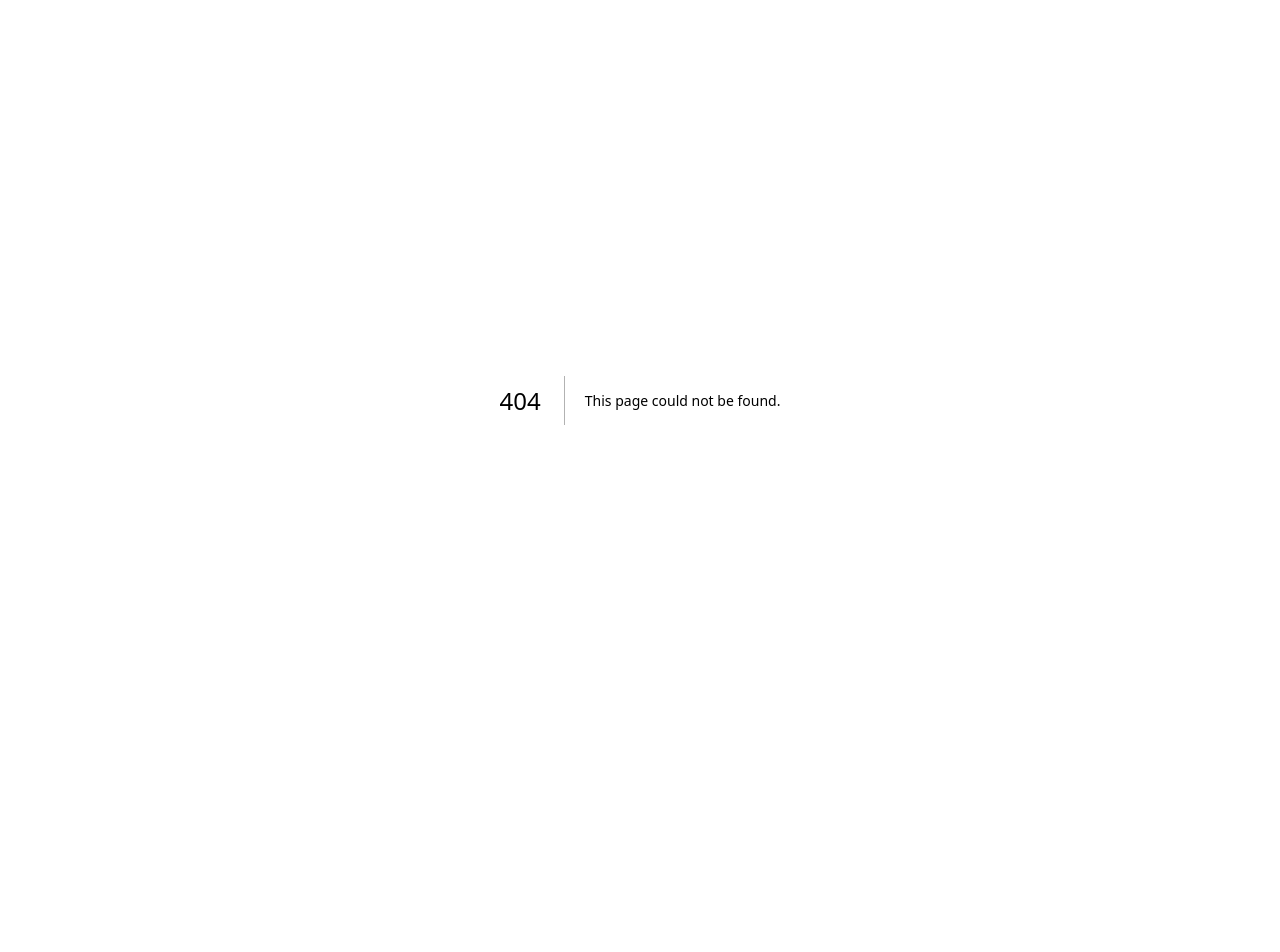
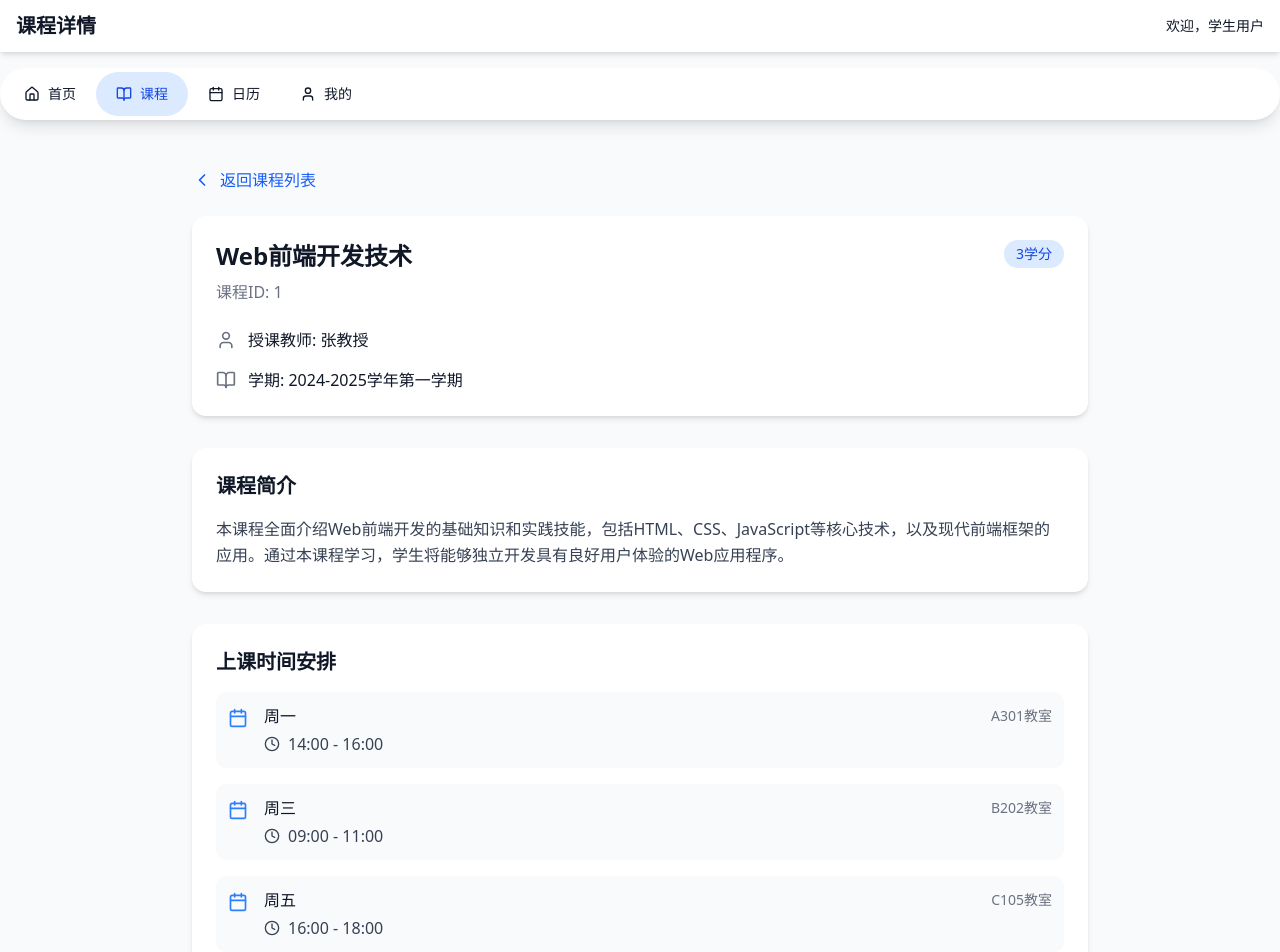
Before and after one commit to goliter/ClassSight, a Next.js app: page /home/student/courses/1 in a window 1280 px wide. Before the commit this address had no page. Shown: the top 952 px of the page. Before the commit the page ends 800 px from the top, so only its background shows below. Built offline with nearby package versions, Linux system fonts and the light colour scheme.

Commit message:
feat: 学生课程展示页面初步完成

```diff
--- /dev/null
+++ b/src/app/home/student/courses/[id]/page.tsx
@@ -0,0 +1,77 @@
+"use client";
+
+import React from "react";
+import { useRouter } from "next/navigation";
+import PageHeader from '@/components/PageHeader';
+import StudentNavigation from '@/components/StudentNavigation';
+import PageFooter from '@/components/PageFooter';
+import CourseHeader from '@/components/CourseHeader';
+import CourseDescription from '@/components/CourseDescription';
+import CourseSchedule from '@/components/CourseSchedule';
+import PerformanceSection from '@/components/PerformanceSection';
+
+interface CourseDetailPageProps {
+  params: {
+    id: string;
+  };
+}
+
+const CourseDetailPage: React.FC<CourseDetailPageProps> = ({ params }) => {
+  const router = useRouter();
+  const courseId = params.id;
+
+  // 模拟课程数据 - 实际项目中应从API获取
+  const courseData = {
+    id: courseId,
+    name: "Web前端开发技术",
+    teacher: "张教授",
+    description: "本课程全面介绍Web前端开发的基础知识和实践技能，包括HTML、CSS、JavaScript等核心技术，以及现代前端框架的应用。通过本课程学习，学生将能够独立开发具有良好用户体验的Web应用程序。",
+    schedule: [
+      { day: "周一", time: "14:00 - 16:00", location: "A301教室" },
+      { day: "周三", time: "09:00 - 11:00", location: "B202教室" },
+      { day: "周五", time: "16:00 - 18:00", location: "C105教室" }
+    ],
+    credits: 3,
+    semester: "2024-2025学年第一学期"
+  };
+
+  const handleBack = () => {
+    router.back();
+  };
+
+  return (
+    <div className="min-h-screen bg-gray-50 dark:bg-[oklch(0.145_0_0)] text-gray-900 dark:text-white">
+      {/* 顶部导航 */}
+      <PageHeader title="课程详情" />
+
+      <StudentNavigation />
+
+      <main className="container mx-auto px-4 py-8">
+        <div className="max-w-4xl mx-auto">
+          {/* 课程基本信息 */}
+          <CourseHeader
+            courseName={courseData.name}
+            courseId={courseData.id}
+            teacher={courseData.teacher}
+            credits={courseData.credits}
+            semester={courseData.semester}
+            onBack={handleBack}
+          />
+
+          {/* 课程简介 */}
+          <CourseDescription description={courseData.description} />
+
+          {/* 上课时间安排 */}
+          <CourseSchedule schedule={courseData.schedule} />
+
+          {/* 课堂表现区域 */}
+          <PerformanceSection />
+        </div>
+      </main>
+
+      <PageFooter />
+    </div>
+  );
+};
+
+export default CourseDetailPage;
--- /dev/null
+++ b/src/components/CourseDescription.tsx
@@ -0,0 +1,18 @@
+import React from "react";
+
+interface CourseDescriptionProps {
+  description: string;
+}
+
+const CourseDescription: React.FC<CourseDescriptionProps> = ({ description }) => {
+  return (
+    <div className="bg-white dark:bg-[oklch(0.205_0_0)] rounded-xl shadow-md p-6 mb-8">
+      <h3 className="text-xl font-semibold mb-4">课程简介</h3>
+      <p className="text-gray-700 dark:text-gray-300 leading-relaxed">
+        {description}
+      </p>
+    </div>
+  );
+};
+
+export default CourseDescription;
--- /dev/null
+++ b/src/components/CourseHeader.tsx
@@ -0,0 +1,60 @@
+import React from "react";
+import { ChevronLeft, User, BookOpen } from "lucide-react";
+
+interface CourseHeaderProps {
+  courseName: string;
+  courseId: string;
+  teacher: string;
+  credits: number;
+  semester: string;
+  onBack: () => void;
+}
+
+const CourseHeader: React.FC<CourseHeaderProps> = ({
+  courseName,
+  courseId,
+  teacher,
+  credits,
+  semester,
+  onBack,
+}) => {
+  return (
+    <>
+      {/* 返回按钮 */}
+      <button
+        className="flex items-center space-x-2 text-blue-600 dark:text-blue-400 hover:text-blue-800 dark:hover:text-blue-300 mb-6 transition-colors"
+        onClick={onBack}
+      >
+        <ChevronLeft size={20} />
+        <span>返回课程列表</span>
+      </button>
+
+      {/* 课程基本信息卡片 */}
+      <div className="bg-white dark:bg-[oklch(0.205_0_0)] rounded-xl shadow-md p-6 mb-8">
+        <div className="flex justify-between items-start mb-6">
+          <div>
+            <h2 className="text-2xl font-bold mb-2">{courseName}</h2>
+            <p className="text-gray-500 dark:text-gray-400">课程ID: {courseId}</p>
+          </div>
+          <div className="bg-blue-100 dark:bg-blue-900/30 text-blue-700 dark:text-blue-300 px-3 py-1 rounded-full text-sm font-medium">
+            {credits}学分
+          </div>
+        </div>
+
+        <div className="space-y-4">
+          <div className="flex items-center space-x-3">
+            <User className="h-5 w-5 text-gray-500 dark:text-gray-400" />
+            <span>授课教师: {teacher}</span>
+          </div>
+
+          <div className="flex items-center space-x-3">
+            <BookOpen className="h-5 w-5 text-gray-500 dark:text-gray-400" />
+            <span>学期: {semester}</span>
+          </div>
+        </div>
+      </div>
+    </>
+  );
+};
+
+export default CourseHeader;
--- /dev/null
+++ b/src/components/CourseSchedule.tsx
@@ -0,0 +1,42 @@
+import React from "react";
+import { Calendar, Clock } from "lucide-react";
+
+interface ScheduleItem {
+  day: string;
+  time: string;
+  location: string;
+}
+
+interface CourseScheduleProps {
+  schedule: ScheduleItem[];
+}
+
+const CourseSchedule: React.FC<CourseScheduleProps> = ({ schedule }) => {
+  return (
+    <div className="bg-white dark:bg-[oklch(0.205_0_0)] rounded-xl shadow-md p-6 mb-8">
+      <h3 className="text-xl font-semibold mb-4">上课时间安排</h3>
+      <div className="space-y-4">
+        {schedule.map((item, index) => (
+          <div key={index} className="flex items-start space-x-4 p-3 bg-gray-50 dark:bg-gray-800/50 rounded-lg">
+            <div className="flex flex-col items-center mt-1">
+              <Calendar className="h-5 w-5 text-blue-500 mb-1" />
+              <div className="w-px h-full bg-gray-300 dark:bg-gray-700 my-1"></div>
+            </div>
+            <div className="flex-grow">
+              <div className="flex justify-between items-center mb-1">
+                <span className="font-medium">{item.day}</span>
+                <span className="text-gray-500 dark:text-gray-400 text-sm">{item.location}</span>
+              </div>
+              <div className="flex items-center space-x-2 text-gray-700 dark:text-gray-300">
+                <Clock className="h-4 w-4" />
+                <span>{item.time}</span>
+              </div>
+            </div>
+          </div>
+        ))}
+      </div>
+    </div>
+  );
+};
+
+export default CourseSchedule;
--- /dev/null
+++ b/src/components/PerformanceSection.tsx
@@ -0,0 +1,22 @@
+import React from "react";
+import { BarChart2 } from "lucide-react";
+
+const PerformanceSection: React.FC = () => {
+  return (
+    <div className="bg-white dark:bg-[oklch(0.205_0_0)] rounded-xl shadow-md p-6">
+      <div className="flex items-center space-x-2 mb-6">
+        <BarChart2 className="h-5 w-5 text-blue-500" />
+        <h3 className="text-xl font-semibold">课堂表现</h3>
+      </div>
+
+      <div className="h-80 w-full flex items-center justify-center bg-gray-100 dark:bg-gray-800/50 rounded-lg">
+        <div className="text-center text-gray-500 dark:text-gray-400">
+          <p className="mb-2">课堂表现数据将在此处显示</p>
+          <p className="text-sm">包括出勤率、参与度、作业完成情况等统计信息</p>
+        </div>
+      </div>
+    </div>
+  );
+};
+
+export default PerformanceSection;
```
